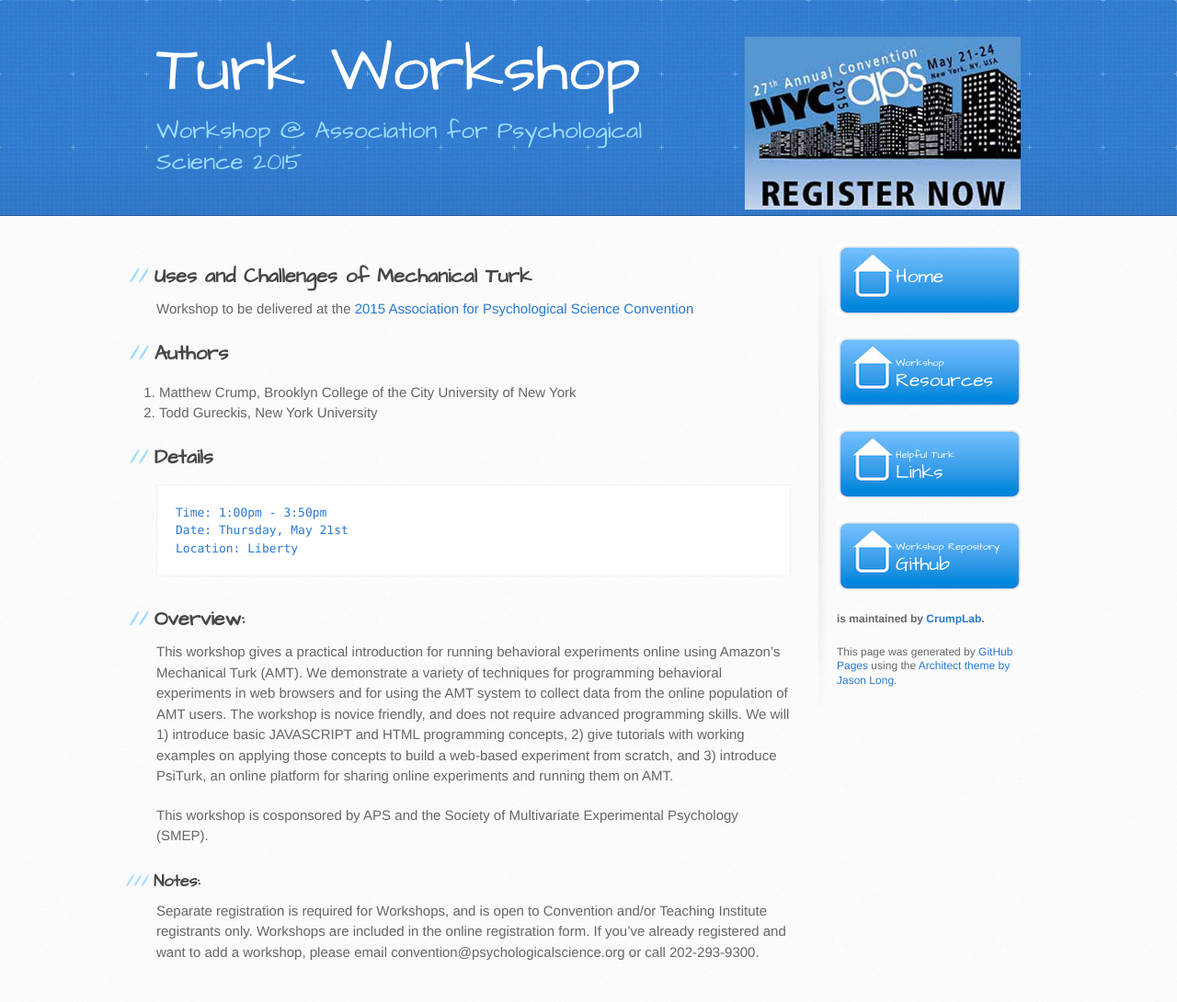
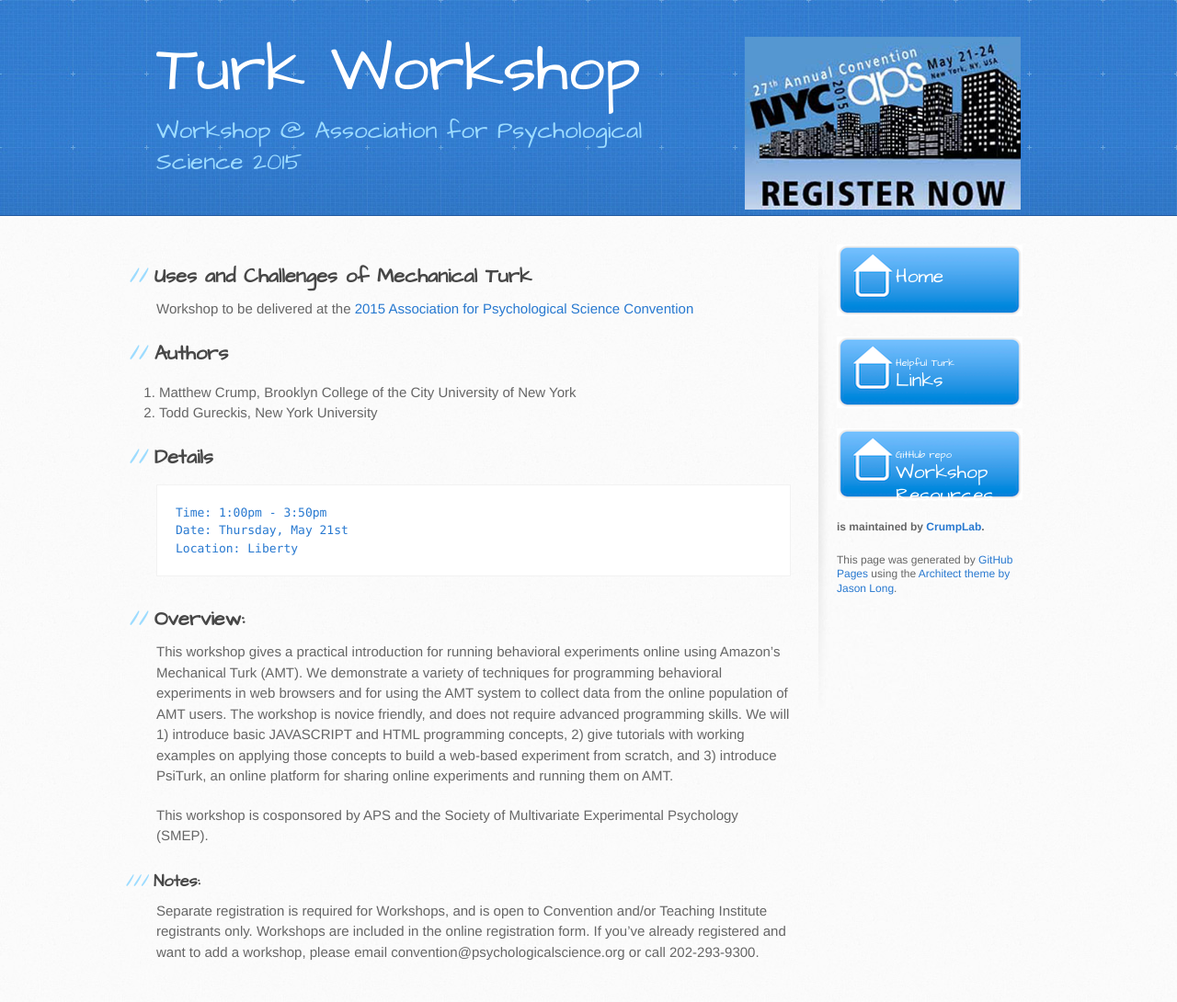
Before and after one commit to APSTurk/APSTurk.github.io, a Jekyll site: the page built from index.html, in a window 1280 px wide. Shown: the whole page at 92% size. Built offline with Jekyll 4.4.1, drawn with Linux system fonts in a browser that asks for light colours.

Commit message:
Update default.html

```diff
--- a/_layouts/default.html
+++ b/_layouts/default.html
@@ -42,17 +42,13 @@
         	<small></small>
         	Home
         	</a>
-        	<a href="/Resources.html" class="button">
-        	<small>Workshop</small>
-        	Resources
-        	</a>
         	<a href="/Links.html" class="button">
         	<small>Helpful Turk</small>
         	Links
         	</a>
         	<a href="https://github.com/APSTurk" class="button">
-        	<small>Workshop Repository</small>
-        		Github
+        	<small>GitHub repo</small>
+        		Workshop Resources
         	</a>
 
 
```
